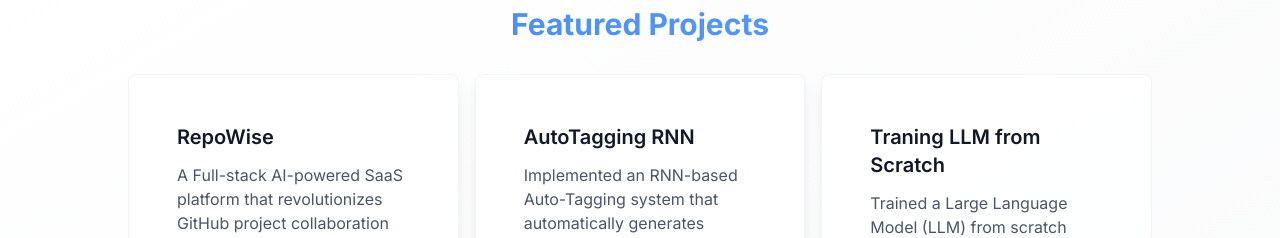
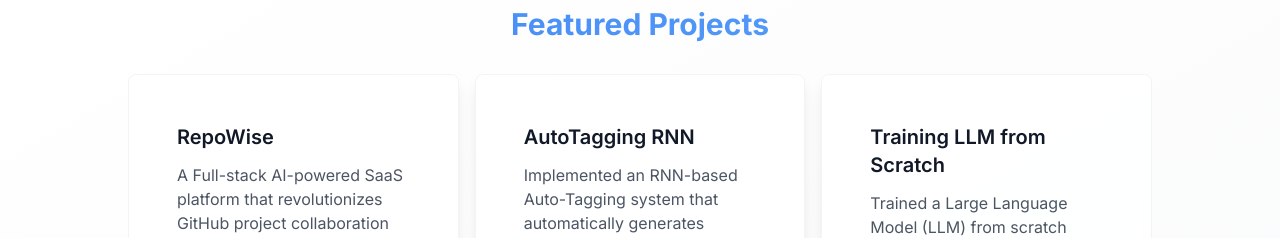
Before and after one commit to PraveenKumarVk/Portfolio, a React (Vite) app: page / in a window 1280 px wide. Shown: the part 2140-2378 px from the top of the page. Built offline with nearby package versions, Linux system fonts and the light colour scheme.

Commit message:
Update Projects.tsx

```diff
--- a/src/components/Projects.tsx
+++ b/src/components/Projects.tsx
@@ -23,7 +23,7 @@ const projects = [
     demo: 'https://github.com/PraveenKumarVk/Training-LLM-from-scratch',
   },
   {
-    title: 'Traning LLM from Scratch',
+    title: 'Training LLM from Scratch',
     description: 'Trained a Large Language Model (LLM) from scratch using PyTorch, DeepSpeed, and custom tokenizers, implementing Supervised Fine-Tuning (SFT) and Reinforcement Learning with PPO for optimization.',
     tech: ['Python', 'PyTorch', 'LLM', 'DeepSpeed'],
     github: 'https://github.com/PraveenKumarVk/Training-LLM-from-scratch',
```
